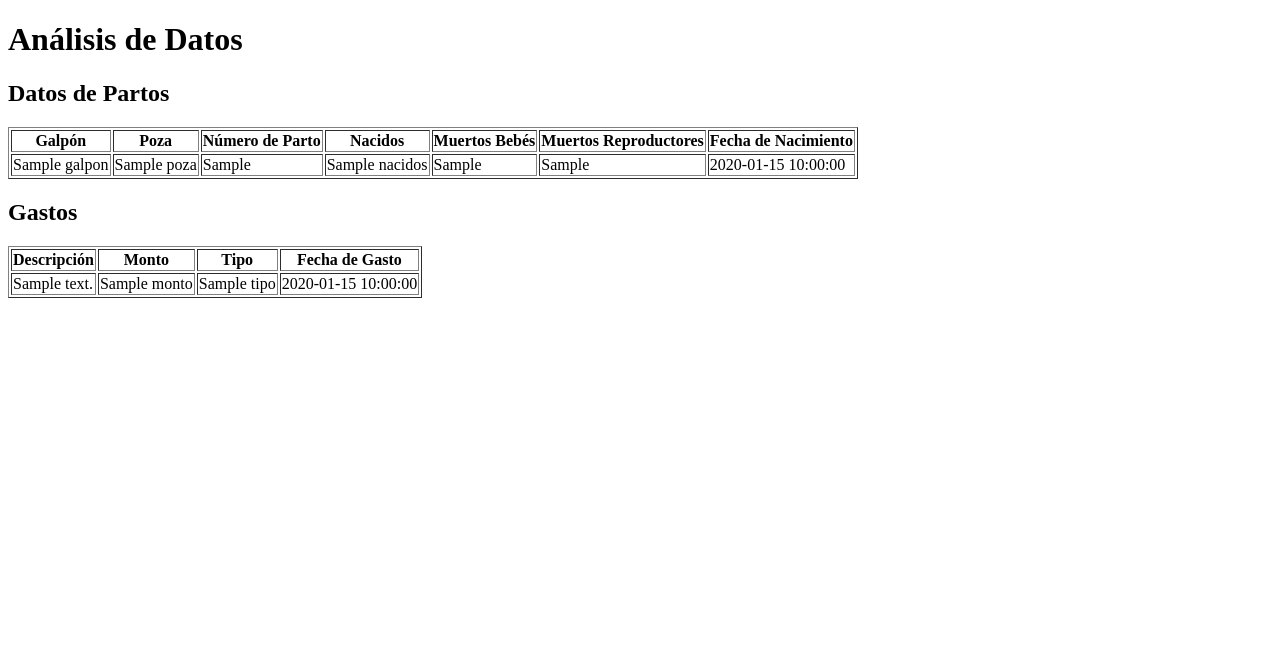
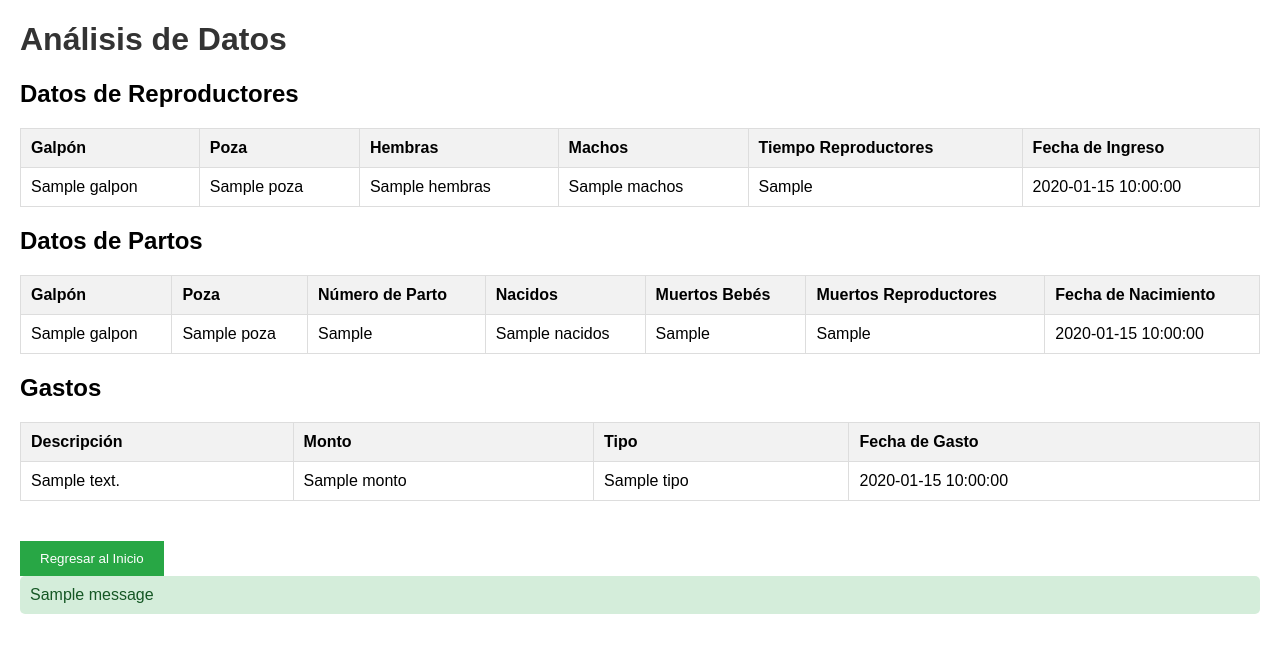
Before and after one commit to Javh9/registro-cuyes, a Flask app: page /analisis_datos in a window 1280 px wide. Shown: the top 653 px of the page. Run offline with Flask 3, Linux system fonts and the light colour scheme; tables that the repository leaves empty hold one stand-in row (values such as "Sample post"); one stand-in notice (Sample message) is shown; a database or web service that is not in the repository returns one stand-in record (values such as "Sample title"); some libraries are stand-ins or nearby versions.

Commit message:
error en lectura de datos hembras machos reproductores

```diff
--- a/templates/analisis_datos.html
+++ b/templates/analisis_datos.html
@@ -4,9 +4,36 @@
     <meta charset="UTF-8">
     <meta name="viewport" content="width=device-width, initial-scale=1.0">
     <title>Análisis de Datos</title>
+    <link rel="stylesheet" href="{{ url_for('static', filename='styles.css') }}">
 </head>
 <body>
     <h1>Análisis de Datos</h1>
+
+    <h2>Datos de Reproductores</h2>
+    <table border="1">
+        <thead>
+            <tr>
+                <th>Galpón</th>
+                <th>Poza</th>
+                <th>Hembras</th>
+                <th>Machos</th>
+                <th>Tiempo Reproductores</th>
+                <th>Fecha de Ingreso</th>
+            </tr>
+        </thead>
+        <tbody>
+            {% for dato in datos %}
+                <tr>
+                    <td>{{ dato.galpon }}</td>
+                    <td>{{ dato.poza }}</td>
+                    <td>{{ dato.hembras }}</td>
+                    <td>{{ dato.machos }}</td>
+                    <td>{{ dato.tiempo_reproductores }}</td>
+                    <td>{{ dato.fecha_ingreso }}</td>
+                </tr>
+            {% endfor %}
+        </tbody>
+    </table>
 
     <h2>Datos de Partos</h2>
     <table border="1">
@@ -57,5 +84,21 @@
             {% endfor %}
         </tbody>
     </table>
+
+    <!-- Botón para regresar al inicio -->
+    <a href="{{ url_for('index') }}" style="margin-top: 20px; display: inline-block;">
+        <button>Regresar al Inicio</button>
+    </a>
+
+    <!-- Mostrar mensajes flash -->
+    {% with messages = get_flashed_messages(with_categories=true) %}
+        {% if messages %}
+            {% for category, message in messages %}
+                <div class="alert alert-{{ category }}">
+                    {{ message }}
+                </div>
+            {% endfor %}
+        {% endif %}
+    {% endwith %}
 </body>
 </html>
```
Also changed, not shown: app.py (line endings or trailing spaces).
